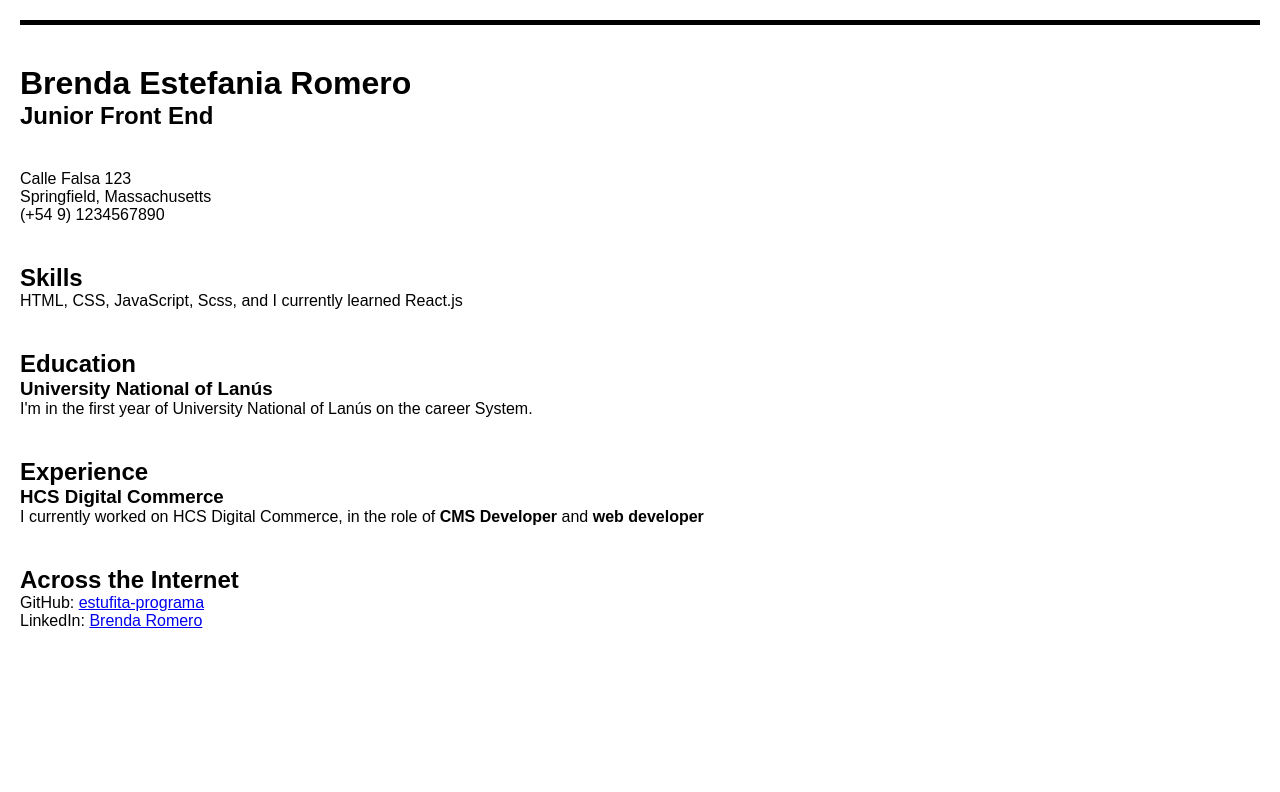
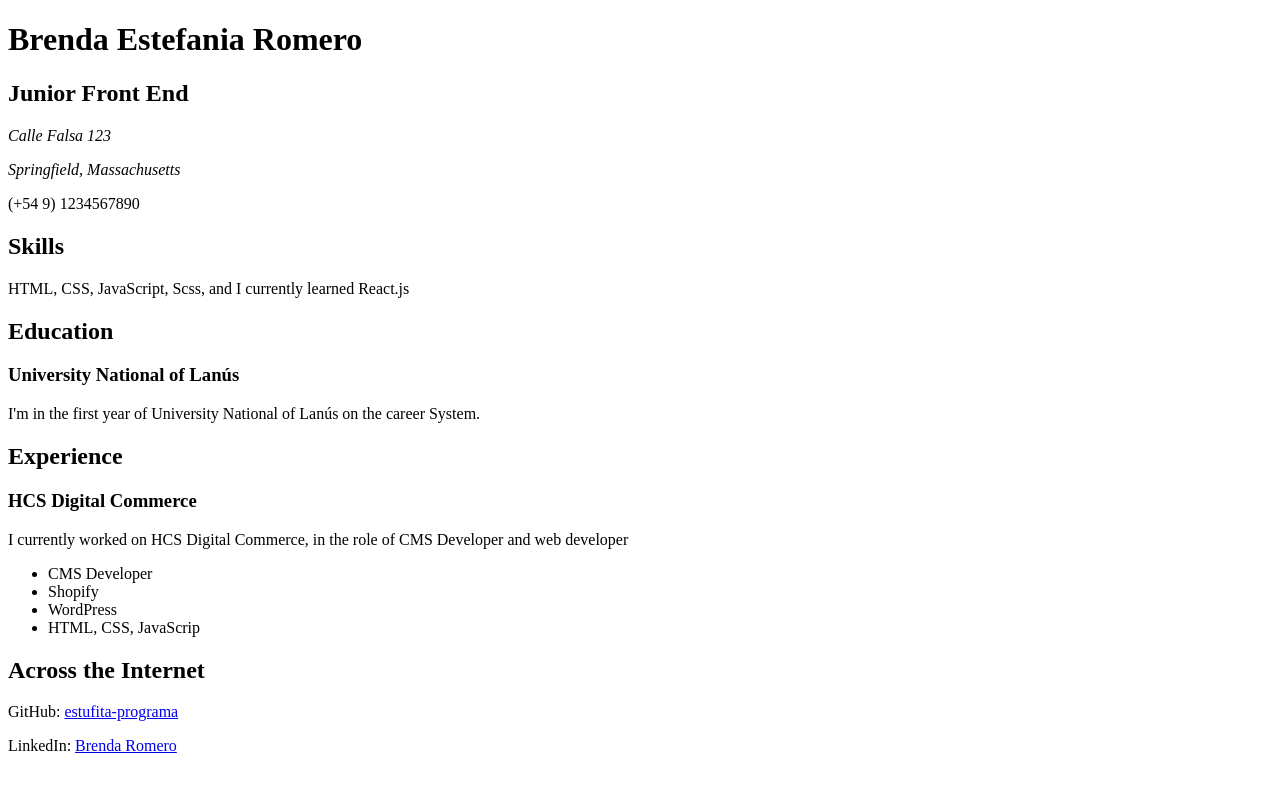
Before and after one commit to estufita-programa/CV, a plain HTML site: page index.html in a window 1280 px wide. Drawn offline with Linux system fonts and the light colour scheme.

Commit message:
Update index.html

```diff
--- a/index.html
+++ b/index.html
@@ -3,20 +3,36 @@
   <head>
     <meta charset="UTF-8" />
     <meta name="viewport" content="width=device-width, initial-scale=1.0" />
-    <link rel="stylesheet" href="style.css" />
+    <!-- Open Graph Meta Tags -->
+    <meta property="og:title" content="Austin Hill - Software Engineer" />
+    <meta
+      property="og:description"
+      content="Single Page CV of Austin Hill, a Software Engineer."
+    />
+    <meta
+      property="og:image"
+      content="https://res.cloudinary.com/duidrgg1k/image/upload/v1725421776/male-technologist_n0fbey.png"
+    />
+    <meta property="og:type" content="website" />
+
     <title>CV</title>
   </head>
   <body>
     <div class="divider"></div>
+    <header>
       <div class="name_and_role">
         <h1>Brenda Estefania Romero</h1>
         <h2>Junior Front End</h2>
       </div>
       <div class="information">
+        <address>
           <p>Calle Falsa 123</p>
           <p>Springfield, Massachusetts</p>
+        </address>
         <p>(+54 9) 1234567890</p>
       </div>
+    </header>
+    <main>
       <div class="skills">
         <h2>Skills</h2>
         <p>HTML, CSS, JavaScript, Scss, and I currently learned React.js</p>
@@ -36,6 +52,12 @@
           I currently worked on HCS Digital Commerce, in the role of
           <span>CMS Developer</span> and <span>web developer</span>
         </p>
+        <ul>
+          <li>CMS Developer</li>
+          <li>Shopify</li>
+          <li>WordPress</li>
+          <li>HTML, CSS, JavaScrip</li>
+        </ul>
       </div>
       <div class="links">
         <h2>Across the Internet</h2>
@@ -48,5 +70,6 @@
           <a href="https://ar.linkedin.com/in/brenda-e-romero">Brenda Romero</a>
         </p>
       </div>
+    </main>
   </body>
 </html>
```
Lines whose indentation alone changed are shown as unchanged.
